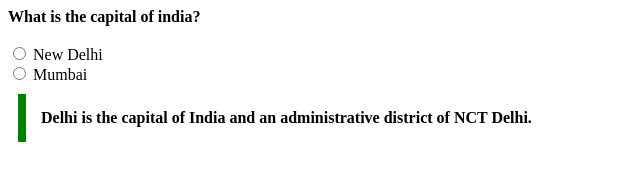
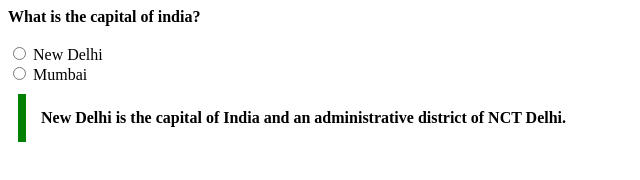
Before and after one commit to acciojob/trivia-Akashgupta19971998, a website: page main.html in a window 1280 px wide. Shown: the whole page, without its empty margins (0-640 px from the left). Drawn offline with Linux system fonts and the light colour scheme.

Commit message:
Update main.html

```diff
--- a/main.html
+++ b/main.html
@@ -28,7 +28,7 @@
 	<!-- the entire body must be written by student -->
 	<!--<span>-->
         <blockquote cite="https://en.wikipedia.org/wiki/New_Delhi">
-	Delhi is the capital of India and an administrative district of NCT Delhi.
+	New Delhi is the capital of India and an administrative district of NCT Delhi.
 	</blockquote>
     <script type="text/javascript" src="./script.js">
 	</script>
```
